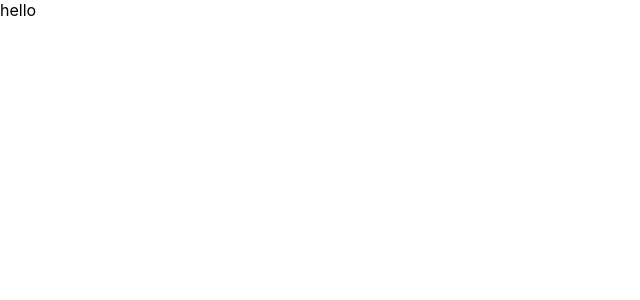
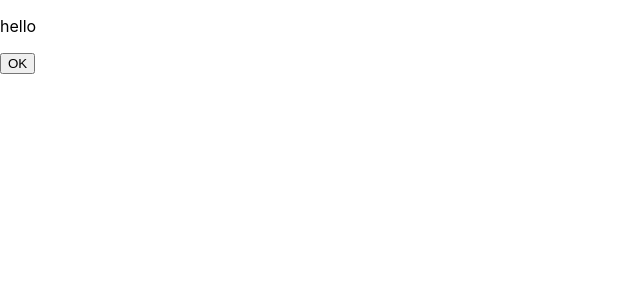
Before and after one commit to Nasubikun/assessment-jailbreak, a Next.js app: page / in a window 1280 px wide. Shown: the top 300 px of the page, without its empty margins (0-640 px from the left). Built offline with nearby package versions, Linux system fonts and the light colour scheme.

Commit message:
add sample ui component

```diff
--- /dev/null
+++ b/src/components/ui/Button/Button.tsx
@@ -0,0 +1,7 @@
+type ButtonProps = {
+  children?: string
+}
+
+export const Button = ({ children }: ButtonProps) => {
+  return <button>{children}</button>
+}
--- /dev/null
+++ b/src/components/ui/Button/index.ts
@@ -0,0 +1 @@
+export * from "./Button"
--- a/src/pages/index.tsx
+++ b/src/pages/index.tsx
@@ -1,7 +1,12 @@
+import { Button } from "@/components/ui/Button"
+
 import type { NextPage } from "next"
 
 const Home: NextPage = () => {
-  return <div>hello</div>
+  return <div>
+    <p>hello</p>
+    <Button>OK</Button>
+  </div>
 }
 
 export default Home
```
